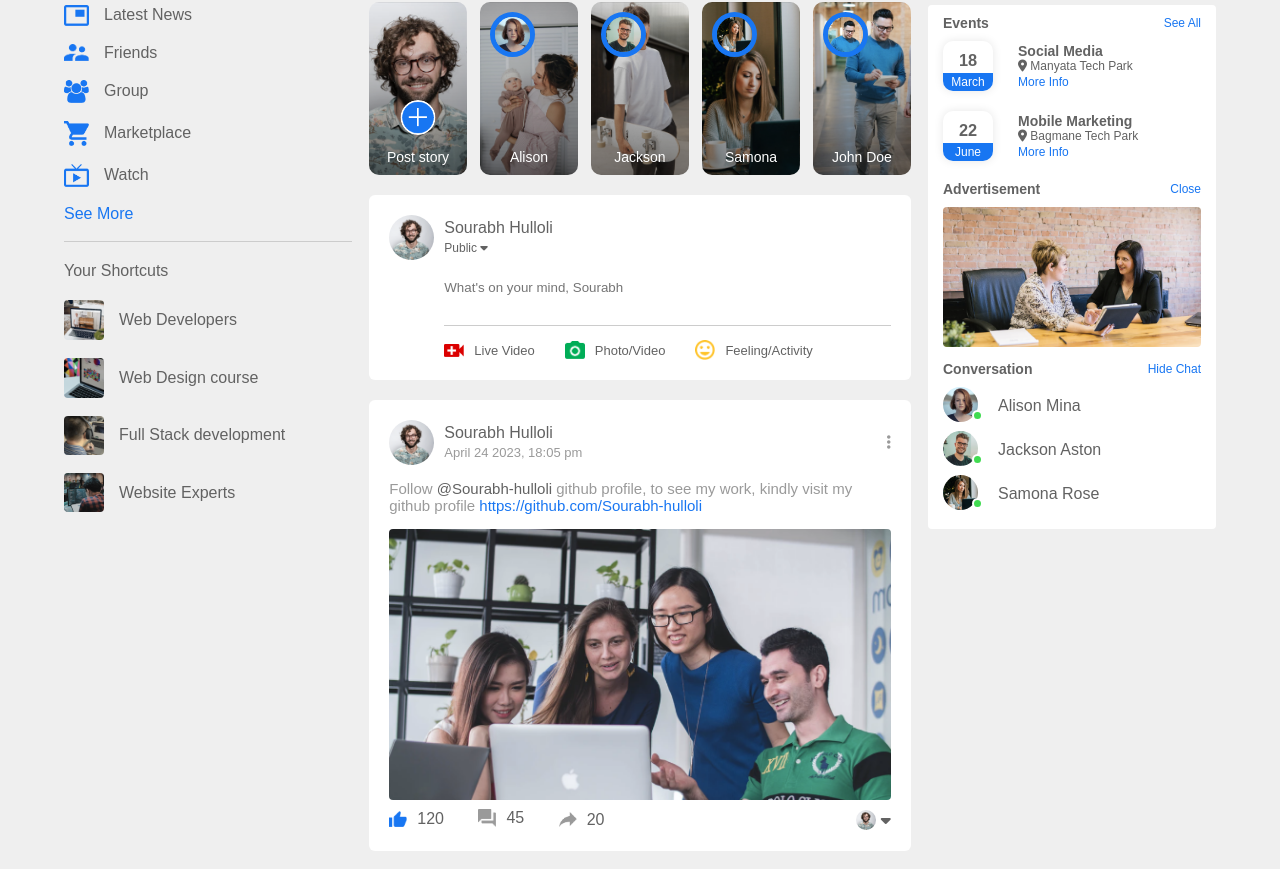
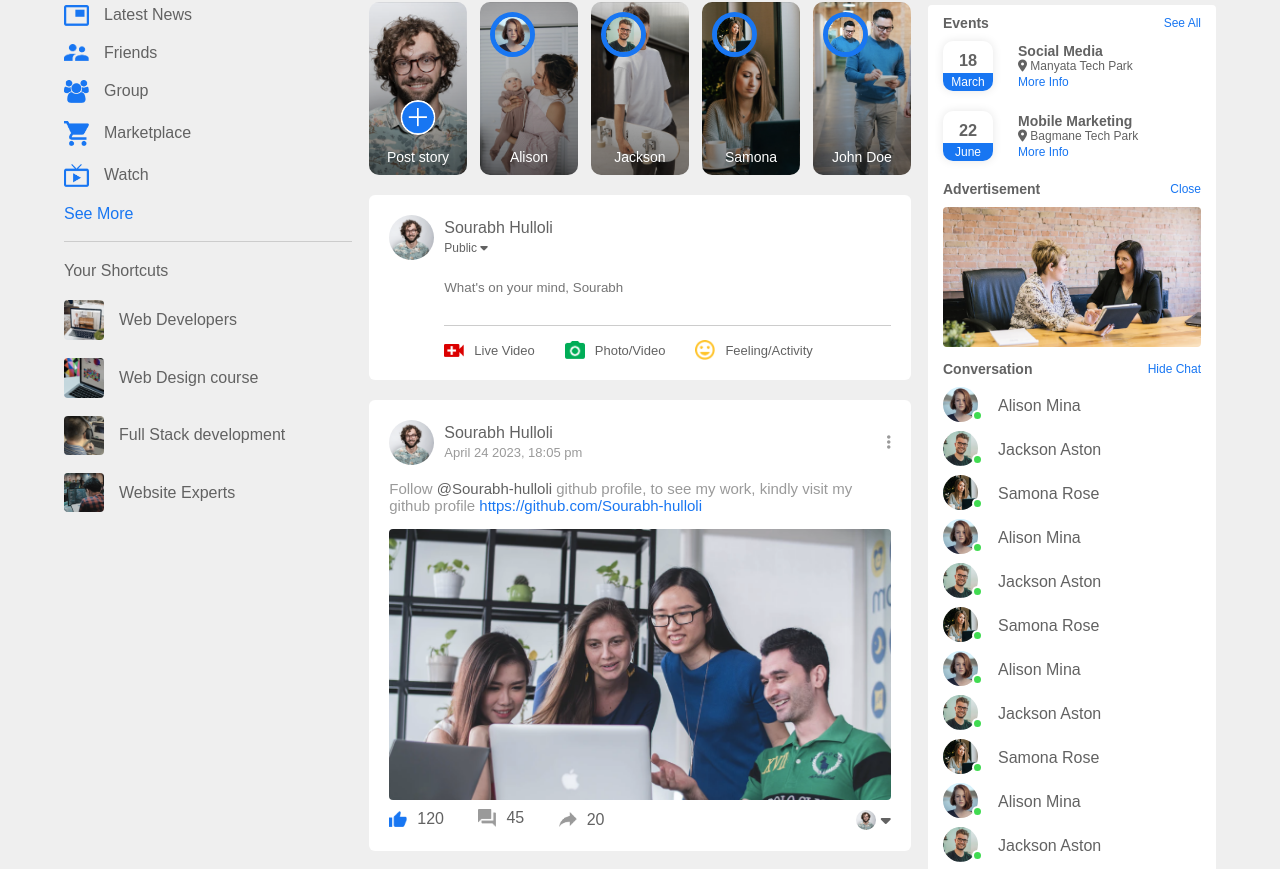
Before and after one commit to Sourabh-hulloli/SocialMediaApp, a plain HTML site: page index.html in a window 1280 px wide. Shown: the part 65-934 px from the top of the page. Drawn offline with Linux system fonts and the light colour scheme.

```diff
--- a/index.html
+++ b/index.html
@@ -400,6 +400,63 @@
                 </div>
                 <p>Samona Rose</p>
               </div>
+
+              <div class="online-list">
+                <div class="online">
+                    <img src="./assets/images/member-1.png">
+                </div>
+                <p>Alison Mina</p>
+              </div>
+              <div class="online-list">
+                <div class="online">
+                    <img src="./assets/images/member-2.png">
+                </div>
+                <p>Jackson Aston</p>
+              </div>
+              <div class="online-list">
+                <div class="online">
+                    <img src="./assets/images/member-3.png">
+                </div>
+                <p>Samona Rose</p>
+              </div>
+
+              <div class="online-list">
+                <div class="online">
+                    <img src="./assets/images/member-1.png">
+                </div>
+                <p>Alison Mina</p>
+              </div>
+              <div class="online-list">
+                <div class="online">
+                    <img src="./assets/images/member-2.png">
+                </div>
+                <p>Jackson Aston</p>
+              </div>
+              <div class="online-list">
+                <div class="online">
+                    <img src="./assets/images/member-3.png">
+                </div>
+                <p>Samona Rose</p>
+              </div>
+
+              <div class="online-list">
+                <div class="online">
+                    <img src="./assets/images/member-1.png">
+                </div>
+                <p>Alison Mina</p>
+              </div>
+              <div class="online-list">
+                <div class="online">
+                    <img src="./assets/images/member-2.png">
+                </div>
+                <p>Jackson Aston</p>
+              </div>
+              <div class="online-list">
+                <div class="online">
+                    <img src="./assets/images/member-3.png">
+                </div>
+                <p>Samona Rose</p>
+              </div>
         </div>
       </div>
       <!-- RightSide Bar code ends here -->
```
